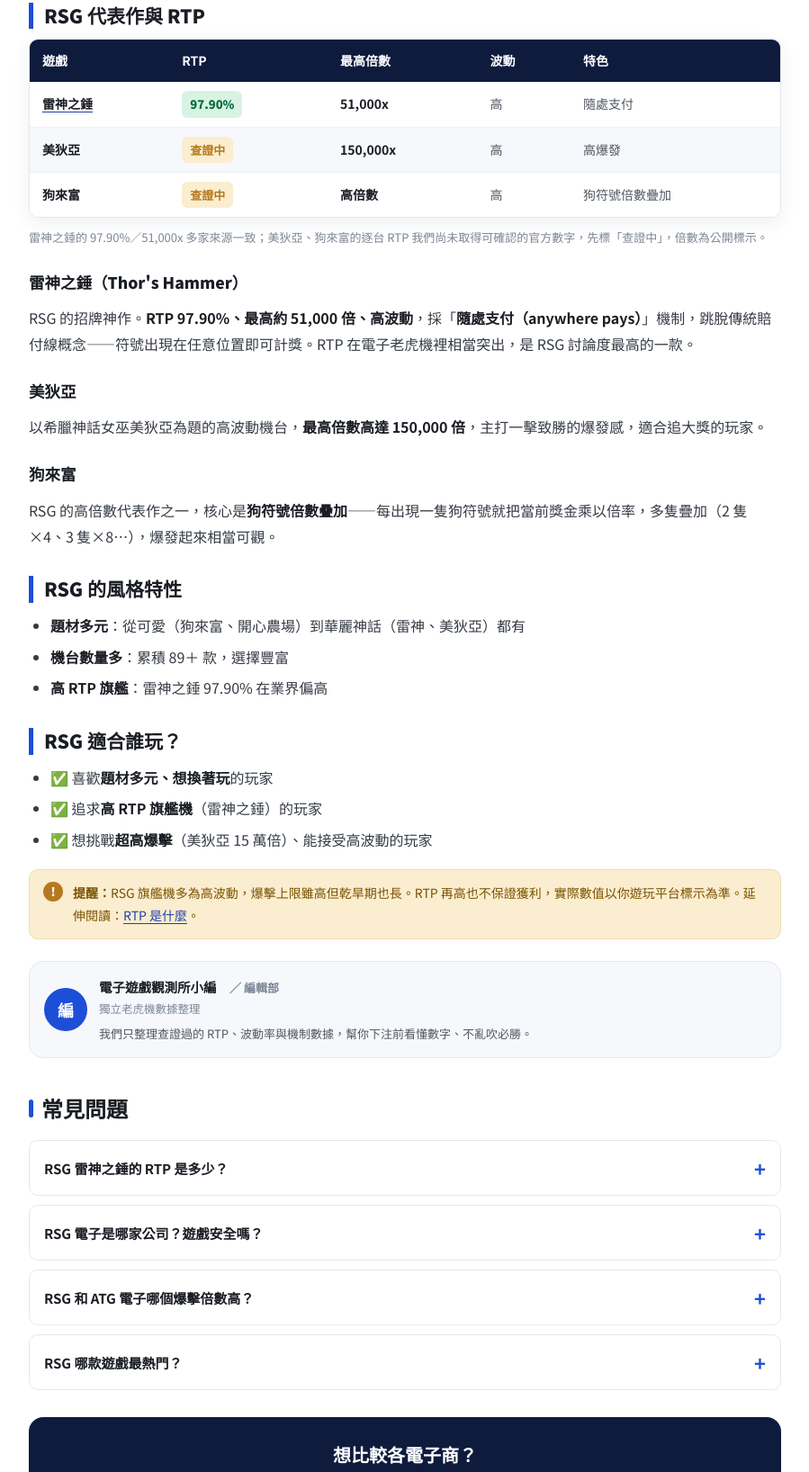
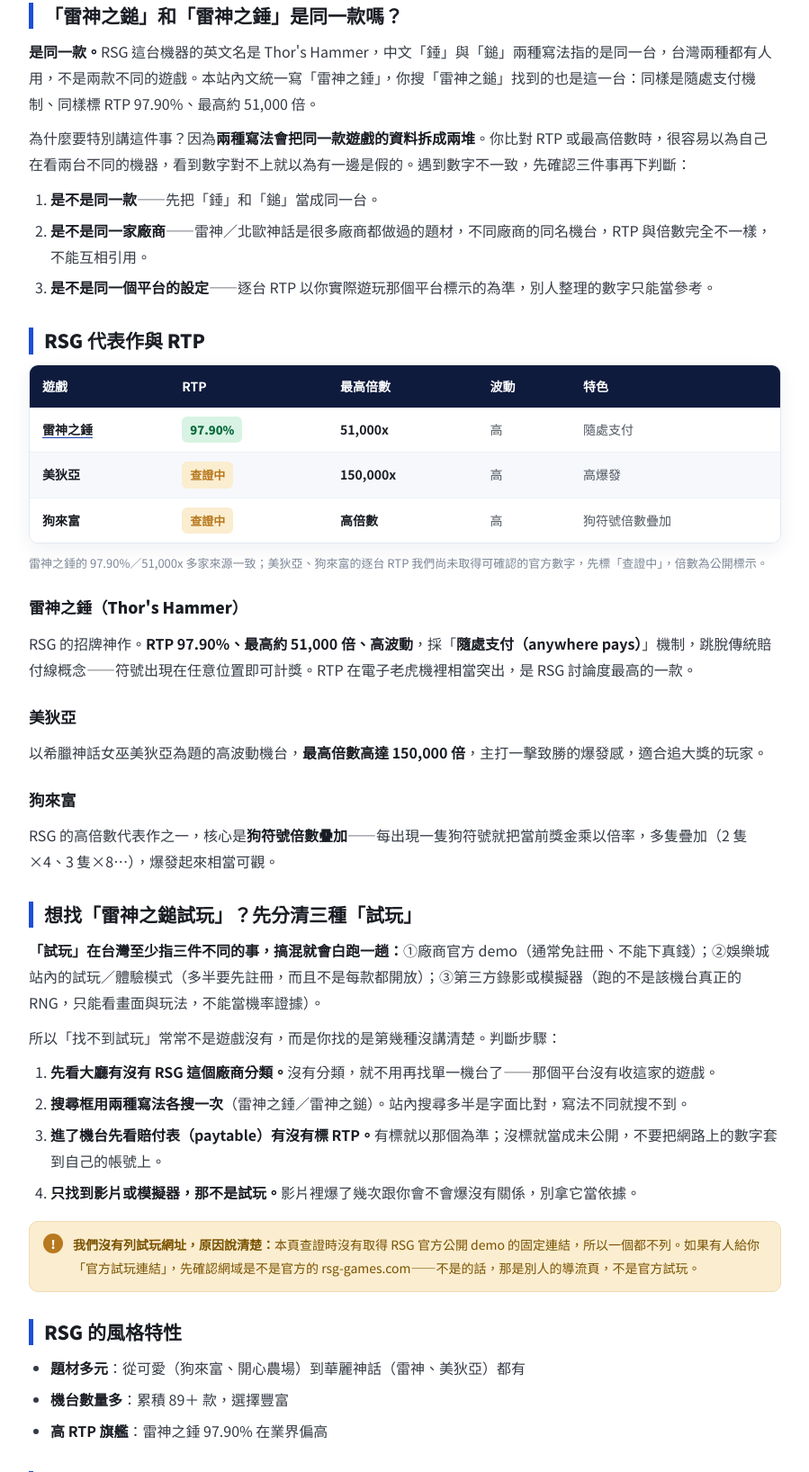
Before and after one commit to yuqi5872/thiss, a plain HTML site: page guides/rsg/index.html in a window 1280 px wide. Shown: the part 1340-2976 px from the top of the page at 90% size, without its empty margins (26-925 px from the left). Drawn offline with Linux system fonts and the light colour scheme.

Commit message:
feat(content): /guides/rsg/ 補兩個直接答案段，接住 57 曝光 0 點擊的真實查詢
GSC sc-domain:tsaishen888.com 2026-10-20~11-17 dim=page,query 實查
/guides/rsg/：9 個查詢全部非品牌、57 曝光、0 點擊、加權排名 26.7。
最大查詢 rsg雷神之鎚(25曝光 pos24.6) 的「鎚」字在改動前全頁出現 0 次
（頁面只寫「錘」）；雷神之錘試玩(4曝光 pos34) 的「試玩」也是 0 次。
這是字面缺口不是權重問題，所以補內文。

補了兩節（純新增，沒有刪改任何既有內容）：
1. h2「雷神之鎚」和「雷神之錘」是同一款嗎？——答案先行，說明錘／鎚
   同指一台，並給「數字對不上時先確認三件事」的判斷步驟。
2. h2 想找「雷神之鎚試玩」？先分清三種「試玩」——把官方 demo／站內
   試玩模式／第三方影片模擬器分開，給四步判斷法，並誠實說明本頁
   查不到 RSG 官方 demo 固定連結所以一個網址都不列。

紀律自檢：
- 一次只改一個變因：只動內文。title/meta/og/canonical/CTA/內鏈/
  FAQ/JSON-LD/版型全未動（diff 23 insertions, 0 deletions）。
- 禁編造：沒有新增任何 RTP／倍數／統計數字。97.90%／51,000x 是引用
  本頁既有且多源一致的數字。WebSearch 查不到 RSG 亞太機台目錄
  （US-only），所以 rsg諸神之戰(2曝光) 這個查詢刻意不碰，全頁
  「諸神之戰」維持 0 次——查不到就不寫。
- 禁評測／推薦型：兩節都是解答型（是同一款嗎／怎麼判斷），不點名
  任何娛樂城、不推薦平台。
- 授權規則自檢：未新增表格（既有 1 表已有 .t-scroll）；未新增任何
  inline background（改動前後皆 3 處且都是既有的），顏色對比規則
  不適用。3 塊 JSON-LD 逐塊 json.loads 通過。

content_marker（供獨立驗證 curl 比對）：「錘」與「鎚」兩種寫法指的是同一台

```diff
--- a/guides/rsg/index.html
+++ b/guides/rsg/index.html
@@ -93,6 +93,15 @@
         <h2>RSG 電子是什麼？</h2>
         <p><strong>RSG（Royal Slot Gaming，皇家電子）</strong>成立於 2016 年，是亞太市場的老虎機與捕魚機開發商，官方網站為 rsg-games.com。RSG 出片速度穩定（約每月 2 款新作）、累積機台數量多，並通過 <strong>GLI 國際認證</strong>，題材從可愛動物到神話華麗都有，是台灣 LINE 娛樂城常見的電子商。</p>
 
+        <h2>「雷神之鎚」和「雷神之錘」是同一款嗎？</h2>
+        <p><strong>是同一款。</strong>RSG 這台機器的英文名是 Thor's Hammer，中文「錘」與「鎚」兩種寫法指的是同一台，台灣兩種都有人用，不是兩款不同的遊戲。本站內文統一寫「雷神之錘」，你搜「雷神之鎚」找到的也是這一台：同樣是隨處支付機制、同樣標 RTP 97.90%、最高約 51,000 倍。</p>
+        <p>為什麼要特別講這件事？因為<strong>兩種寫法會把同一款遊戲的資料拆成兩堆</strong>。你比對 RTP 或最高倍數時，很容易以為自己在看兩台不同的機器，看到數字對不上就以為有一邊是假的。遇到數字不一致，先確認三件事再下判斷：</p>
+        <ol>
+          <li><strong>是不是同一款</strong>——先把「錘」和「鎚」當成同一台。</li>
+          <li><strong>是不是同一家廠商</strong>——雷神／北歐神話是很多廠商都做過的題材，不同廠商的同名機台，RTP 與倍數完全不一樣，不能互相引用。</li>
+          <li><strong>是不是同一個平台的設定</strong>——逐台 RTP 以你實際遊玩那個平台標示的為準，別人整理的數字只能當參考。</li>
+        </ol>
+
         <h2>RSG 代表作與 RTP</h2>
         <div class="t-scroll">
           <table>
@@ -112,6 +121,20 @@
         <p>以希臘神話女巫美狄亞為題的高波動機台，<strong>最高倍數高達 150,000 倍</strong>，主打一擊致勝的爆發感，適合追大獎的玩家。</p>
         <h3>狗來富</h3>
         <p>RSG 的高倍數代表作之一，核心是<strong>狗符號倍數疊加</strong>——每出現一隻狗符號就把當前獎金乘以倍率，多隻疊加（2 隻×4、3 隻×8…），爆發起來相當可觀。</p>
+
+        <h2>想找「雷神之鎚試玩」？先分清三種「試玩」</h2>
+        <p><strong>「試玩」在台灣至少指三件不同的事，搞混就會白跑一趟：</strong>①廠商官方 demo（通常免註冊、不能下真錢）；②娛樂城站內的試玩／體驗模式（多半要先註冊，而且不是每款都開放）；③第三方錄影或模擬器（跑的不是該機台真正的 RNG，只能看畫面與玩法，不能當機率證據）。</p>
+        <p>所以「找不到試玩」常常不是遊戲沒有，而是你找的是第幾種沒講清楚。判斷步驟：</p>
+        <ol>
+          <li><strong>先看大廳有沒有 RSG 這個廠商分類。</strong>沒有分類，就不用再找單一機台了——那個平台沒有收這家的遊戲。</li>
+          <li><strong>搜尋框用兩種寫法各搜一次</strong>（雷神之錘／雷神之鎚）。站內搜尋多半是字面比對，寫法不同就搜不到。</li>
+          <li><strong>進了機台先看賠付表（paytable）有沒有標 RTP。</strong>有標就以那個為準；沒標就當成未公開，不要把網路上的數字套到自己的帳號上。</li>
+          <li><strong>只找到影片或模擬器，那不是試玩。</strong>影片裡爆了幾次跟你會不會爆沒有關係，別拿它當依據。</li>
+        </ol>
+        <div class="callout warn">
+          <span class="ic">!</span>
+          <div><strong>我們沒有列試玩網址，原因說清楚：</strong>本頁查證時沒有取得 RSG 官方公開 demo 的固定連結，所以一個都不列。如果有人給你「官方試玩連結」，先確認網域是不是官方的 rsg-games.com——不是的話，那是別人的導流頁，不是官方試玩。</div>
+        </div>
 
         <h2>RSG 的風格特性</h2>
         <ul>
```
